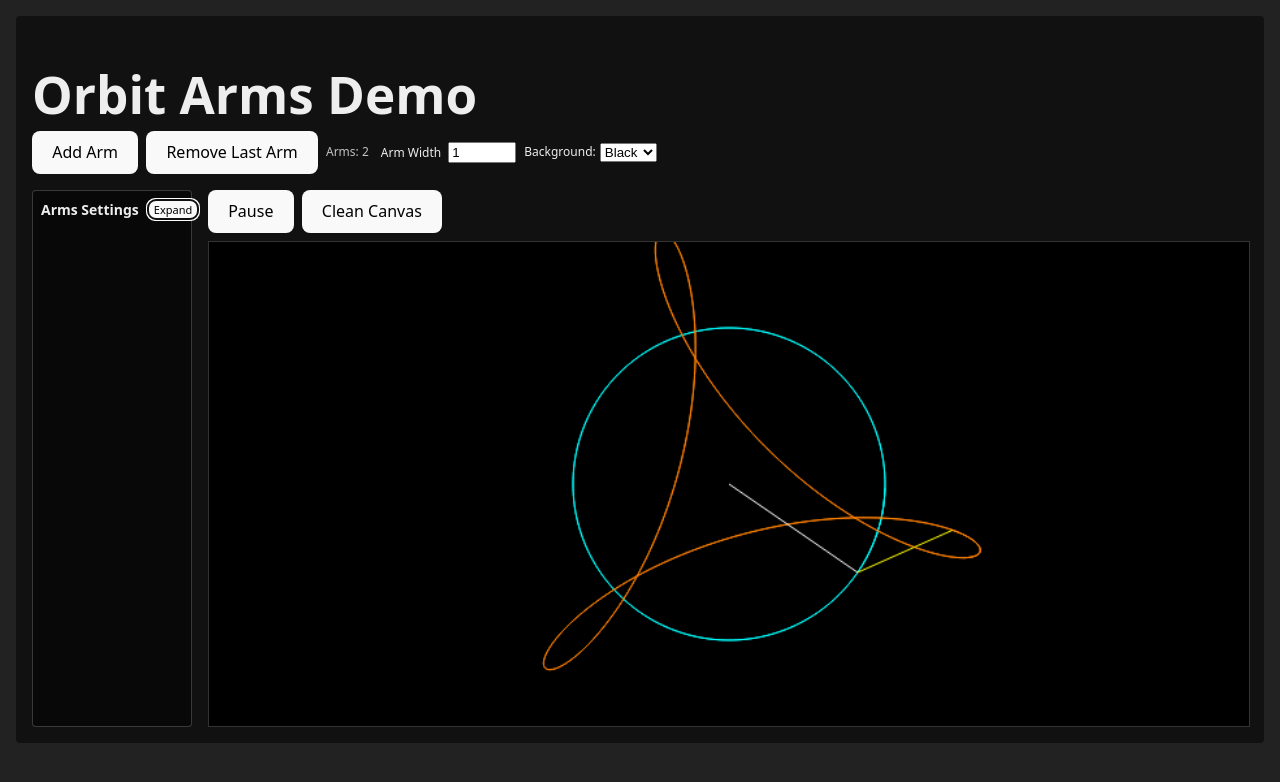
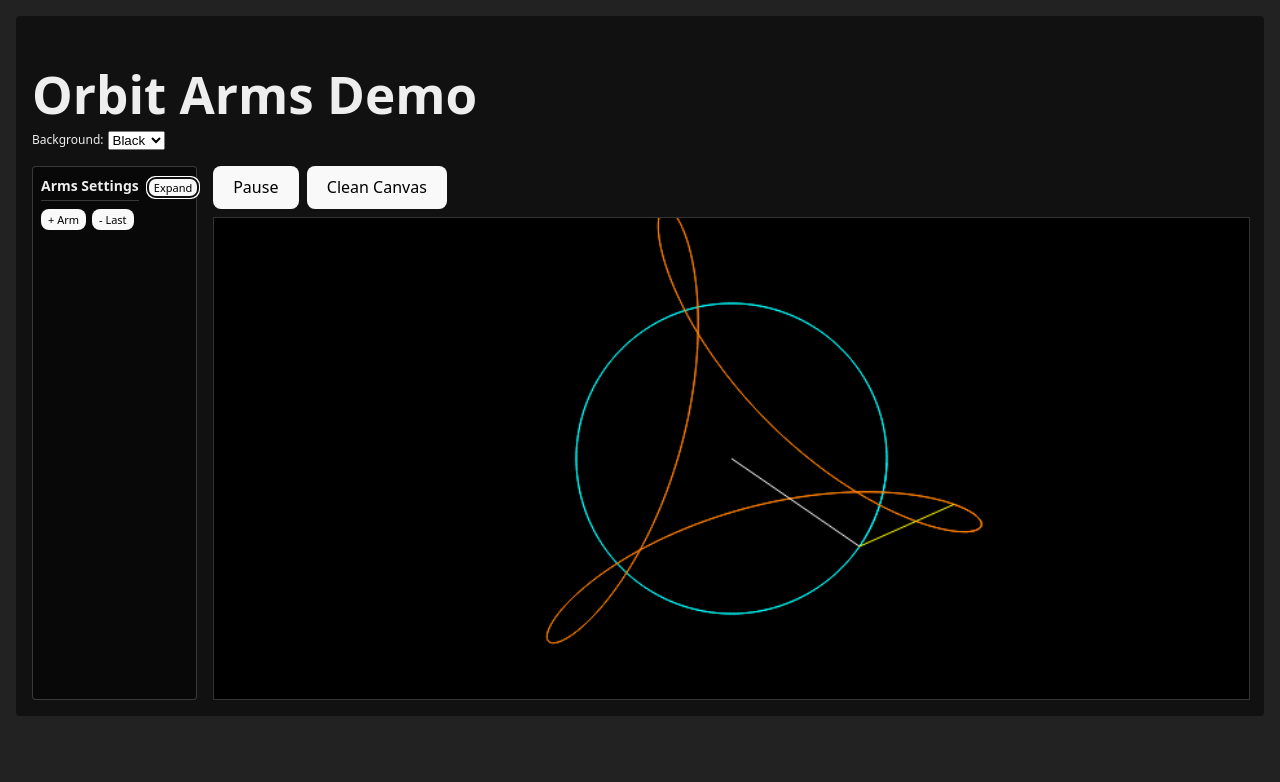
Before and after one commit to Oscar-Yam/OrbitArms, a React (Vite) app: page / in a window 1280 px wide. Both pictures are taken after a click on the button "Collapse". Shown: the top 782 px of the page. Built offline with nearby package versions, Linux system fonts and the light colour scheme.

Commit message:
Rework arm settings panel layout
Move arm controls into the settings panel, add compact controls for collapsed mode, and adjust expanded layout and sizing for arm configuration inputs.

```diff
--- a/src/App.tsx
+++ b/src/App.tsx
@@ -105,15 +105,6 @@ const App: React.FC = () => {
             alignItems: "center",
           }}
         >
-          <div style={{ display: "flex", gap: "8px", alignItems: "center" }}>
-            <button onClick={handleAddArm}>Add Arm</button>
-            <button onClick={handleRemoveLastArm} disabled={arms.length <= 1}>
-              Remove Last Arm
-            </button>
-            <span style={{ fontSize: "12px", opacity: 0.8 }}>
-              Arms: {arms.length}
-            </span>
-          </div>
 
           <div
             style={{
@@ -123,19 +114,7 @@ const App: React.FC = () => {
               flexWrap: "wrap",
             }}
           >
-            {/* line width */}
-            <label style={{ fontSize: "12px" }}>
-              Arm Width{" "}
-              <input
-                type="number"
-                value={lineWidth}
-                min={0.5}
-                max={5}
-                step={0.5}
-                onChange={(e) => setLineWidth(Number(e.target.value) || 1)}
-                style={{ width: "60px", marginLeft: "4px" }}
-              />
-            </label>
+
 
             {/* background */}
             <label style={{ fontSize: "12px", display: "flex", gap: "4px" }}>
@@ -169,7 +148,7 @@ const App: React.FC = () => {
           <section
             style={{
               flex: "0 0 auto",
-              width: panelCollapsed ? 160 : 400,
+              width: panelCollapsed ? 165 : 400,
               border: "1px solid rgba(255,255,255,0.2)",
               borderRadius: "4px",
               background:
@@ -186,17 +165,15 @@ const App: React.FC = () => {
               display: "flex",
               alignItems: "center",
               justifyContent: "space-between",
-                marginBottom: panelCollapsed ? 0 : 8,
+              marginBottom: 8,
               }}
             >
               <h2
               style={{
                 fontSize: "14px",
                 margin: 0,
-                  paddingBottom: panelCollapsed ? 0 : 4,
-                  borderBottom: panelCollapsed
-                    ? "none"
-                    : "1px solid rgba(255,255,255,0.2)",
+                paddingBottom: 4,
+                borderBottom: "1px solid rgba(255,255,255,0.2)",
                 whiteSpace: "nowrap",
               }}
               >
@@ -215,8 +192,37 @@ const App: React.FC = () => {
               </button>
             </div>
 
-            {/* no detail after collapsed only headline and button */}
-            {!panelCollapsed && (
+            {/* small button after collapsed only and show all details when expanded*/}
+            {panelCollapsed?
+            <div
+              style={{
+                display: "flex",
+                alignItems: "center",
+                gap: 6,
+                whiteSpace: "nowrap",
+              }}
+              >
+                <button
+                onClick={handleAddArm}
+                style={{
+                  fontSize: "11px",
+                  padding: "2px 6px",
+                }}
+                >
+                  + Arm
+                </button>
+                <button
+                onClick={handleRemoveLastArm}
+                disabled={arms.length <= 1}
+                style={{
+                  fontSize: "11px",
+                  padding: "2px 6px",
+                  opacity: arms.length <= 1 ? 0.5 : 1,
+                }}
+                >
+                  - Last
+                </button>
+            </div> :
             <div
               style={{
                 display: "flex",
@@ -225,6 +231,32 @@ const App: React.FC = () => {
                 marginTop: "4px",
               }}
             >
+              <div style={{ display: "flex", gap: "8px", alignItems: "center" }}>
+                <button onClick={handleAddArm} style={{fontSize: "11px"}}>Add Arm</button>
+                <button onClick={handleRemoveLastArm} style={{fontSize: "11px"}} disabled={arms.length <= 1}>Remove Last Arm</button>
+                <span style={{ fontSize: "12px", opacity: 0.8 }}>Arms: {arms.length}</span>
+              </div>
+              <div
+                style={{
+                  display: "flex",
+                  gap: "8px",
+                  alignItems: "center",
+                  flexWrap: "wrap",
+                }}
+              >
+                {/* line width */}
+                <label style={{ fontSize: "12px" }}>Arm Width{" "}
+                  <input
+                  type="number"
+                  value={lineWidth}
+                  min={0.5}
+                  max={5}
+                  step={0.5}
+                  onChange={(e) => setLineWidth(Number(e.target.value) || 1)}
+                  style={{ width: "30px"}}
+                  />
+                </label>
+              </div>
               {arms.map((arm, index) => (
                 <div
                   key={arm.id}
@@ -234,15 +266,12 @@ const App: React.FC = () => {
                     gap: "8px",
                     padding: "6px 4px",
                     borderRadius: "4px",
-                      background:
-                        backgroundColor === "black"
-                          ? "rgba(255,255,255,0.03)"
-                          : "rgba(0,0,0,0.04)",
+                    background: backgroundColor === "black" ? "rgba(255,255,255,0.03)" : "rgba(0,0,0,0.04)",
                   }}
                 >
                   <div
                   style={{
-                        minWidth: "40px",
+                    minWidth: "26px",
                     fontWeight: 600,
                     fontSize: "12px",
                     marginRight: "4px",
@@ -260,16 +289,13 @@ const App: React.FC = () => {
                     max={50}
                     step={1}
                     value={arm.length / LENGTH_UNIT_PX}
-                        onChange={(e) => {
+                    onChange={(e) =>
+                      {
                         const unit = Number(e.target.value) || 0;
                         const clampedUnit = Math.max(1, Math.min(50, unit));
-                          updateArm(
-                            index,
-                            "length",
-                            clampedUnit * LENGTH_UNIT_PX
-                          );
+                        updateArm( index, "length", clampedUnit * LENGTH_UNIT_PX);
                       }}
-                        style={{ width: "35px", marginLeft: "4px" }}
+                    style={{ width: "31px", marginLeft: "4px" }}
                     />
                   </label>
 
@@ -278,15 +304,14 @@ const App: React.FC = () => {
                     ω (deg/s)
                     <input
                     type="number"
-                        value={((arm.angularVelocity * 180) / Math.PI).toFixed(
-                          1
-                        )}
+                    value={((arm.angularVelocity * 180) / Math.PI).toFixed(1)}
                     step={5}
-                        onChange={(e) => {
+                    onChange={(e) =>
+                      {
                         const v = Number(e.target.value) || 0;
                         updateArm(index, "angularVelocity", degToRad(v));
                       }}
-                        style={{ width: "55px", marginLeft: "4px" }}
+                    style={{ width: "51px", marginLeft: "4px" }}
                     />
                   </label>
 
@@ -297,7 +322,8 @@ const App: React.FC = () => {
                     type="number"
                     value={radToDeg(arm.initialAngle).toFixed(1)}
                     step={5}
-                        onChange={(e) => {
+                    onChange={(e) =>
+                      {
                         const v = Number(e.target.value) || 0;
                         updateArm(index, "initialAngle", degToRad(v));
                       }}
@@ -311,15 +337,12 @@ const App: React.FC = () => {
                       fontSize: "12px",
                       display: "flex",
                       alignItems: "center",
-                        gap: "4px",
                     }}
                   >
                     <input
                     type="checkbox"
                     checked={arm.displayArm}
-                        onChange={(e) =>
-                          updateArm(index, "displayArm", e.target.checked)
-                        }
+                    onChange={(e) => updateArm(index, "displayArm", e.target.checked)}
                     />
                     show arm
                   </label>
@@ -330,15 +353,12 @@ const App: React.FC = () => {
                       fontSize: "12px",
                       display: "flex",
                       alignItems: "center",
-                        gap: "4px",
                     }}
                   >
                     <input
                       type="checkbox"
                       checked={arm.draw}
-                        onChange={(e) =>
-                          updateArm(index, "draw", e.target.checked)
-                        }
+                      onChange={(e) => updateArm(index, "draw", e.target.checked) }
                     />
                     draw trail
                   </label>
@@ -356,7 +376,8 @@ const App: React.FC = () => {
                     <input
                       type="color"
                       value={rgbToHex(arm.lineColor)}
-                        onChange={(e) => {
+                      onChange={(e) =>
+                        {
                           const rgb = hexToRgb(e.target.value);
                           if (!rgb) return;
                           updateArm(index, "lineColor", rgb);
@@ -367,7 +388,7 @@ const App: React.FC = () => {
                 </div>
               ))}
             </div>
-            )}
+          }
           </section>
 
           {/* Right：Canvas （auto max width） */}
```
Lines whose indentation alone changed are shown as unchanged.
